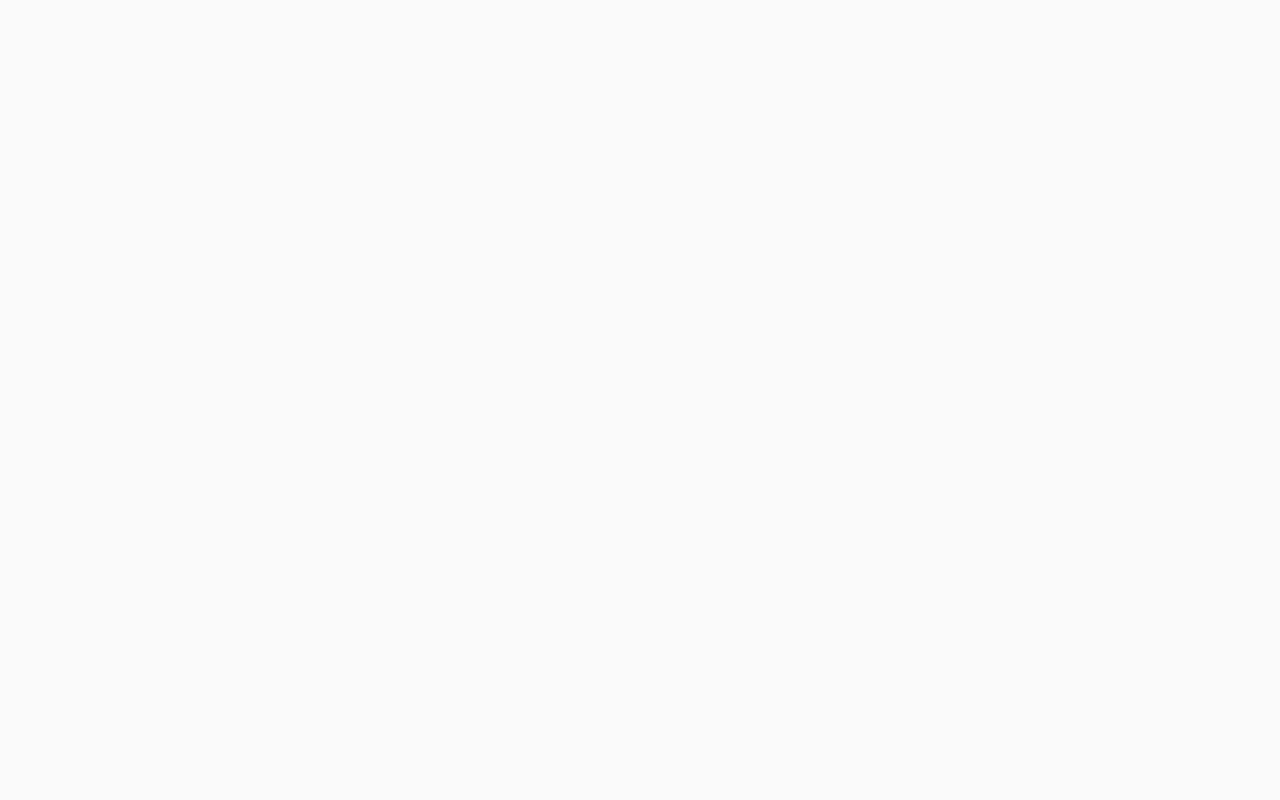
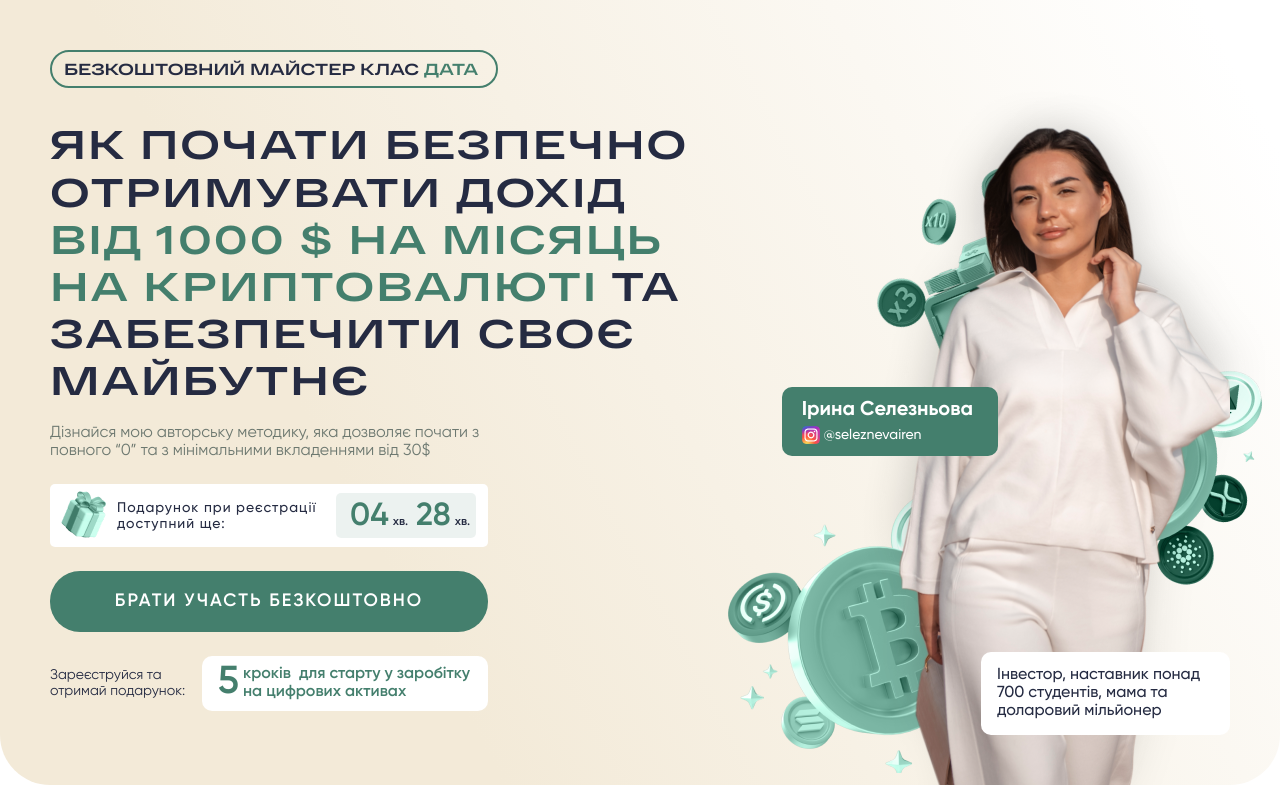
Before and after one commit to Xxandder/krypto-landing, a plain HTML site: page index.html in a window 1280 px wide. Drawn offline with Linux system fonts and the light colour scheme; a web font is replaced by a local one.

Commit message:
+ header block

```diff
--- a/index.html
+++ b/index.html
@@ -5,11 +5,95 @@
     <meta name="viewport" content="width=device-width, initial-scale=1.0">
     <link rel="stylesheet" href="styles/init.css">
     <link rel="stylesheet" href="styles/fonts.css">
+    <link rel="stylesheet" href="styles/header.css">
+    <link rel="stylesheet" href="styles/common.css">
     <title>Document</title>
 </head>
 <body>
     <div class="wrapper">
+        <div class="header">
+            <div class="header__container _container">
+                <div class="header__wrapper">
+                    <div class="header__title">
+                        <h2 class="header__secondary-title">
+                            Безкоштовний майстер клас <span class="green-text">дата</span>
+                        </h2>
+                        <h1 class="header__main-title">
+                            Як почати безпечно отримувати дохід <span class="green-text">від 1000 $ на місяць
+                            на криптовалюті</span> та забезпечити своє майбутнє
+                        </h1>
+                        <p class="header__title-info">
+                            Дізнайся мою авторську методику, яка дозволяє почати
+                            з повного “0” та з мінімальними вкладеннями від 30$
+                        </p>
+                    </div>
 
+                    <div class="header__person perpson">
+                        <div class="person__background person__background_right">
+                            <img src="/images/coins-right.png" alt="" >
+                        </div>
+                        <div class="person__background person__background-left-bottom">
+                            <img src="/images/coins-left-bottom.png" alt="" >
+                        </div>
+                        <div class="person__background person__background-left-top">
+                            <img src="/images/coint-left-top.png" alt="" >
+                        </div>
+                        <div class="person__background person__background-person-front">
+                            <img src="/images/person-front.png" alt="" >
+                        </div>
+
+
+
+                        <div class="person__contacts">
+                            <div class="person__name">
+                                Ірина Селезньова
+                            </div>
+                            <div class="person_instagram">
+                                @seleznevairen
+                            </div>
+                        </div>
+                        <div class="person__info">
+                            Інвестор, наставник понад 700 студентів, мама та доларовий мільйонер
+                        </div>
+                    </div>
+
+                    <div class="header-info">
+                        <div class="header__gift-timer">
+                            <img src="/images/gift-icon.png" alt="">
+
+                            <p class="header__gift-timer_text">
+                                Подарунок при реєстрації доступний ще:
+                            </p>
+                            <div class="header__timer timer">
+                                <div class="timer__digits">04</div>
+                                <div class="timer__units">хв.</div>
+                                <div class="timer__digits">28</div>
+                                <div class="timer__units">хв.</div>
+                            </div>
+                        </div>
+                        <a href="" class="header__participate-button">
+                            БРАТИ УЧАСТЬ БЕЗКОШТОВНО
+                        </a>
+                        <div class="header__gift-info">
+                            <div class="header__gift-text">
+                                Зареєструйся та отримай подарунок:
+                            </div>
+                            <div class="header__gift-description">
+                                <div class="header__gift-description-digit">
+                                    5
+                                </div>
+                                <div class="header__gift-description-digit-text">
+                                    кроків  для старту у заробітку на цифрових активах
+                                </div>
+                            </div>
+                        </div>
+                    </div>
+
+
+                </div>
+
+            </div>
+        </div>
     </div>
 </body>
 </html>
--- /dev/null
+++ b/styles/common.css
@@ -0,0 +1,3 @@
+.green-text{
+    color: #447F6D;
+}
--- a/styles/fonts.css
+++ b/styles/fonts.css
@@ -59,11 +59,11 @@
   }
 
   @font-face {
-    font-family: 'RWDewiExpanded-Bold';
-    src: url('../fonts/RWDewiExpanded-Bold.eot');
-    src: url('../fonts/RWDewiExpanded-Bold.woff') format('woff'),
-         url('../fonts/RWDewiExpanded-Bold.ttf') format('truetype'),
-         url('../fonts/RWDewiExpanded-Bold.svg') format('svg');
+    font-family: 'RFDewiExpanded-Bold';
+    src: url('../fonts/RFDewiExpanded-Bold.eot');
+    src: url('../fonts/RFDewiExpanded-Bold.woff') format('woff'),
+         url('../fonts/RFDewiExpanded-Bold.ttf') format('truetype'),
+         url('../fonts/RFDewiExpanded-Bold.svg') format('svg');
     font-weight: 700;
     font-style: normal;
   }
--- /dev/null
+++ b/styles/header.css
@@ -0,0 +1,425 @@
+.header{
+    background: linear-gradient(61.76deg, #F3EAD8 29.62%, rgba(243, 234, 216, 0) 95.28%);
+    border-bottom-left-radius: 50px;
+    border-bottom-right-radius: 50px;
+}
+
+.header__wrapper{
+    padding: 50px 0 74px;
+    position: relative;
+
+}
+
+.header__title{
+    font-family:RFDewiExpanded-Bold;
+    max-width: 655px;
+}
+
+.header__secondary-title{
+    font-size: 16px;
+    line-height: 1.15;
+    letter-spacing: 0.02;
+    padding: 8px 12px;
+    border-radius: 30px;
+    border: 2px solid #447F6D;
+    text-transform: uppercase;
+    max-width: 448px;
+}
+
+.header__main-title{
+    font-size: 40px;
+    line-height: 1.18;
+    margin-top: 32px;
+
+    text-transform: uppercase;
+    letter-spacing: 2px;
+}
+
+.header__title-info{
+    font-family: Gilroy-Regular;
+    font-size: 16px;
+    line-height: 1.15;
+    max-width: 445px;
+    margin-top: 20px;
+    color: #122C2999;
+}
+
+.header-info{
+    margin-top: 24px;
+    display: flex;
+    flex-direction: column;
+    max-width: 438px;
+    gap: 24px;
+}
+
+.header__gift-timer{
+    display: flex;
+    align-items: center;
+
+}
+
+.header__gift-timer_text{
+    font-family: Gilroy-Medium;
+    font-size: 14px;
+    line-height: 1.15;
+    letter-spacing: 1px;
+}
+
+.header__gift-timer{
+
+    background-color: #fff;
+    border-radius: 5px;
+    padding: 0 12px 0 4px;
+}
+
+.timer{
+    display: flex;
+   align-items: baseline;
+   padding: 5px 6px 3px 14px;
+   background-color: #447F6D1A;
+   border-radius: 5px;
+}
+
+.timer__digits{
+    font-family: Gilroy-Semibold;
+    font-size: 32px;
+    line-height: 1.15;
+    color: #447F6D
+}
+
+.timer__digits:not(:first-child){
+    margin-left: 8px;
+}
+
+.timer__units{
+    font-family: Gilroy-Semibold;
+    font-size: 12px;
+    line-height: 1.15;
+    margin-left: 4px;
+}
+
+.header__participate-button{
+    display: inline-block;
+    background-color: #447F6D;
+    padding: 20px;
+
+    color: white;
+    border-radius: 30px;
+
+    text-align: center;
+    font-size: 18px;
+    line-height: 1.15;
+    font-family: Gilroy-Semibold;
+    letter-spacing: 2px;
+}
+
+.header__gift-info{
+    display: flex;
+    align-items: center;
+}
+
+.header__gift-description{
+    display: flex;
+    align-items: center;
+    gap: 4px;
+    color: #447F6D;
+    background-color: #fff;
+    padding: 5px 16px;
+    border-radius: 10px;
+}
+
+.header__gift-description-digit{
+    font-family: Gilroy-Semibold;
+    font-size: 39px;
+    line-height: 1.15;
+}
+
+.header__gift-description-digit-text{
+    font-family: Gilroy-Semibold;
+    font-size: 16px;
+}
+
+.person__name{
+    font-family: Gilroy-Bold;
+    white-space: nowrap;
+}
+
+.person__contacts{
+    color: white;
+    padding: 12px 25px 12px 20px;
+    background-color: #447F6D;
+    border-radius: 10px;
+    display: inline-block;
+    max-width: 249px;
+    font-family: Gilroy-Medium;
+}
+
+.person__info{
+
+    max-width: 249px;
+    background-color: #fff;
+
+    padding: 14px 16px;
+    border-radius: 10px;
+    font-family: Gilroy-Medium;
+    font-size: 16px;
+}
+
+.person_instagram{
+    margin-top: 4px;
+    position: relative;
+    padding: 1px 0px 1px 22px;
+
+}
+
+.person_instagram::before{
+    content: '';
+    position: absolute;
+    background-image: url('../images/instagram-logo.png');
+    width: 100%;
+    height: 100%;
+    top: 0px;
+    top: 0;
+    left: 0;
+    z-index: 1;
+    background-repeat: no-repeat;
+}
+
+@media (width >= 768px){
+    .header__person{
+        position: absolute;
+        right: 0px;
+        bottom: 50px;
+    }
+
+    .person__background{
+        position: absolute;
+    }
+
+    .person__background_right{
+        right: -56px;
+        bottom: 78px;
+    }
+
+    .person__background-left-bottom{
+        right: 180px;
+        bottom: -38px;
+    }
+
+    .person__background-left-top{
+        right: 55px;
+        bottom: 258px;
+    }
+
+    .person__background-person-front{
+        right: -35px;
+        bottom: -50px;
+    }
+
+    .person__contacts{
+        position: absolute;
+        z-index: 1;
+        right: 232px;
+        bottom: 279px;
+    }
+
+    .person__name{
+        font-size: 20px;
+
+    }
+
+    .person__info{
+        position: relative;
+        z-index: 1;
+    }
+}
+
+
+
+@media (width < 1150px){
+    .person__background-left-top{
+        display: none;
+    }
+    .person__background-left-bottom{
+        right: 100px;
+        bottom: -38px;
+    }
+    .person__contacts{
+        right: 150px;
+        bottom: 230px;
+    }
+}
+
+@media (width <= 1024px){
+
+    .header__main-title{
+        font-size: 30px;
+    }
+    .header__title{
+        font-family:RFDewiExpanded-Bold;
+        max-width: 500px;
+    }
+    .header-info{
+        max-width: 400px;
+    }
+    .header__person{
+        right: -50px;
+        transform: scale(0.8);
+    }
+
+}
+
+@media (width < 825px){
+    .header-info{
+        max-width: 350px;
+    }
+    .person__background-left-bottom{
+        right: 60px;
+        bottom: -38px;
+    }
+    .person__contacts{
+        right: 120px;
+        bottom: 230px;
+    }
+}
+
+@media (width < 768px){
+
+    .header__main-title{
+        font-size: 20px;
+    }
+
+    .header__person{
+        position: relative;
+        height: 430px;
+        margin: 0 auto;
+        right: 0;
+        transform: scale(0.8);
+    }
+
+    .person__background{
+        position: relative;
+        margin: 0 auto;
+    }
+
+    .person__background img{
+        position: absolute;
+        left: 50%;
+        transform: translateX(-50%);
+    }
+
+    .person__background-person-front img{
+        top: -70px;
+        z-index: 100;
+    }
+
+    .person__background-left-top{
+        display: block;
+        top: 30px;
+        right: 75px;
+        z-index: 100;
+    }
+
+    .person__background-left-bottom{
+        display: none;
+    }
+
+    .person__background_right{
+        top: 165px;
+        right: -60px;
+    }
+
+    img.person__background  {
+
+    }
+
+    .person__info{
+        position: absolute;
+        top: 300px;
+        left: calc(50% + 50px); /* Положение изображения относительно родительского контейнера */
+        transform: translateX(-50%);
+        z-index: 100;
+        font-size: 11px;
+        width: 171px;
+        font-family: Gilroy-Medium;
+        line-height: 1.15;
+        transform: scale(1.3);
+    }
+
+    .person__contacts{
+        position: relative;
+        top: 175px;
+        left: calc(50% - 225px); /* Положение изображения относительно родительского контейнера */
+        transform: translateX(-50%);
+        z-index: 100;
+        height: 60px;
+        transform: scale(1.3);
+    }
+
+    .header-info{
+        max-width: 500px;
+        margin-top: -50px;
+        z-index: 101;
+        background-color: #F3EAD8;
+    }
+
+   .header__wrapper{
+    padding-top: 25px;
+    display: flex;
+    flex-direction: column;
+    align-items: center;
+   }
+
+    .header__title{
+        max-width: 100%;
+
+    }
+   .header__main-title{
+        font-size: 30px;
+
+   }
+
+
+
+}
+
+@media (width < 591px){
+    .header__main-title{
+        font-size: 20px;
+   }
+   .header__secondary-title{
+    font-size: 11px;
+    text-align: center;
+   }
+}
+
+@media (width < 425px){
+    .header__person{
+        margin-top: -70px;
+        transform: scale(0.6);
+    }
+    .person__info{
+        transform: scale(1.5);
+    }
+    .person__contacts{
+        transform: scale(1.5);
+    }
+    .header-info{
+        gap: 20px;
+    }
+    .timer__digits{
+        font-size: 28px;
+    }
+    .header__gift-timer_text{
+        font-size: 11px;
+    }
+    .header__participate-button{
+        font-size: 14px;
+    }
+    .header__gift-description-digit-text{
+        font-size: 11px;
+    }
+    .header__gift-text{
+        font-size: 11px;
+    }
+}
--- a/styles/init.css
+++ b/styles/init.css
@@ -26,12 +26,12 @@ h1, h2, h3, h4, h5, h6{
 
 html, body{
     height: 100%;
-    line-height: 1;
+    line-height: 1.15;
     font-size: 14px;
     color: #252B42;
-    font-family: Montserrat;
+    font-family: Gilroy-Regular;
     font-weight: 500;
-    background: #FAFAFA;;
+
 }
 
 .wrapper{
@@ -39,12 +39,13 @@ html, body{
     overflow: hidden;
     display: flex;
     flex-direction: column;
+
 }
 
 ._container{
-    max-width: 1440px;
     margin: 0px auto;
-    padding: 0 15px;
+    max-width: 1176px;
+
 }
 
 ._ibg{
@@ -59,3 +60,18 @@ html, body{
     left:0;
     object-fit: cover;
 }
+
+@media (width < 1319px){
+    ._container{
+        max-width: 1440px;
+        margin: 0px auto;
+        padding: 0px 50px;
+    }
+}
+
+@media (width < 768px){
+    ._container{
+
+        padding: 0px 30px;
+    }
+}
```
Also changed, not shown: images/coins-left-bottom.png (added), images/coins-right.png (added), images/coint-left-top.png (added), images/gift-icon.png (added), images/instagram-logo.png (added), images/person-front.png (added).
